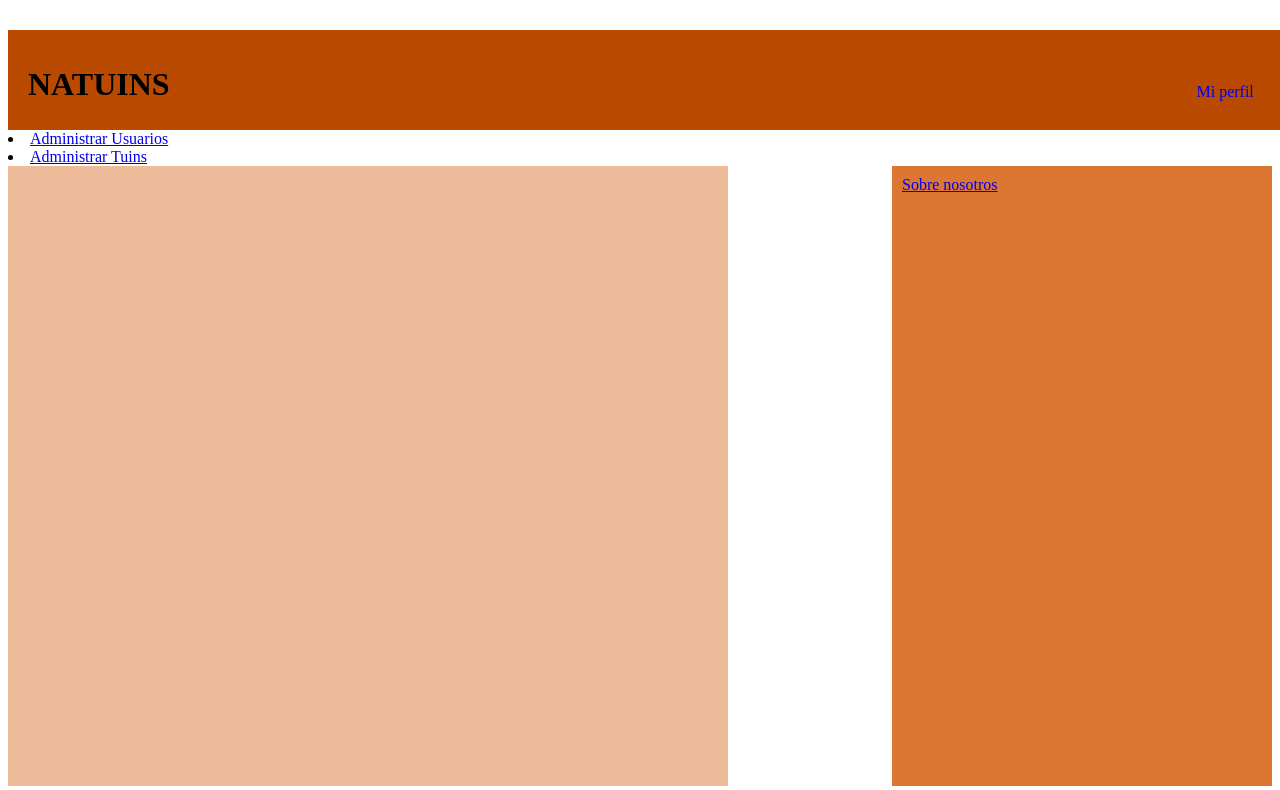
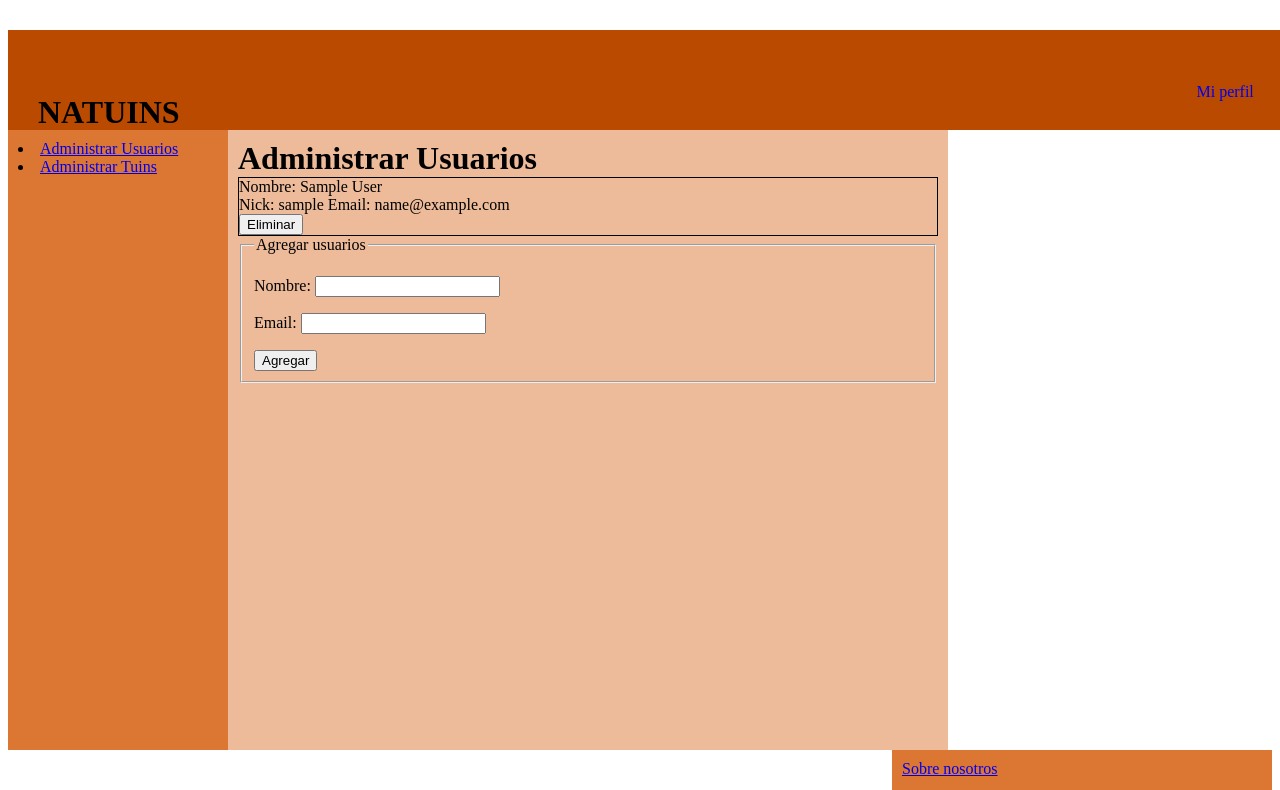
Before and after one commit to Rafaelml/NATUINS, a PHP site: page /views/inicio.php in a window 1280 px wide; the page is wider, and only the part inside the window is pictured. Shown: the top 790 px of that part. Run offline with PHP 8.4, Linux system fonts and the light colour scheme; the visitor is signed in with stand-in values (Sample User, id 1); tables that the repository leaves empty or names only in its code hold one stand-in row (values such as "Sample post").

Commit message:
Agregando cambios
Cambios de miguel jorge

```diff
--- a/controllers/Controller.php
+++ b/controllers/Controller.php
@@ -2,6 +2,7 @@
 
 require_once  '../models/UserNoR.php';
 require_once  '../models/UserR.php';
+require_once  '../models/Admin.php';
 
 class Controller{
     private $user;
@@ -76,7 +77,7 @@ class Controller{
         return $bool;
     }*/
 
-    public static function cargarWeb(){
+public static function cargarWeb(){
         header("Location: views/inicio.php");
     }
 
@@ -86,7 +87,13 @@ class Controller{
         if ($nick != null) {
             echo 'El nick insertado ya está en uso. Por favor pruebe con otro';
             exit();
-        } elseif ($email != null) {
+
+        } elseif (substr($user_data['nick'], 0, 5) =='admin'){
+            echo 'La palabra admin al inicio del usuario está reservada para los administradores.';
+            echo 'Por favor pruebe con otro nick';
+            exit();
+
+        }elseif ($email != null) {
             echo 'El email insertado ya está en uso. Por favor pruebe con otro';
             exit();
         } else {
@@ -99,15 +106,57 @@ class Controller{
             }
         }
     }
+    public static function delUser($userdel){
+        $user_data =array('idUser'=>$userdel);
+        $user =UserR::crea($user_data);
+        UserR::del($user);
+        header('Location: ../views/index2.php?$opcion=adminUser');
+    }
 
+    public static function obtUsers(){
+        $ver =Admin::viewUsers();
+        $cont =count($ver);
+        $mostrar ="";
+        for ($i = 0; $i < $cont; $i++) {
+            $a =$ver[$i]["name"];
+            $b =$ver[$i]["nick"];
+            $c =$ver[$i]["email"];
+            $mostrar.= '<div id="tuin">';
+            $mostrar.="Nombre: ";
+            $mostrar.=$a;
+            $mostrar.="<br/>";
+            $mostrar.="Nick: ";
+            $mostrar.=$b;
+            $mostrar.=" Email: ";
+            $mostrar.=$c;
+            $mostrar .='<form action="../controllers/ControllerUser.php?$userdel='.$b.'" method="POST">
+            <button type="submit">Eliminar</button></form></div>';
+        }
+        return $mostrar;
+    }
+    private static function cominit($nick){
+        $bool =true;
+        $a =substr($nick, 0, 5);
+        if($a =="admin"){
+            $bool =false;
+        }
+        return $bool;
+    }
     public static function login($nick,$pass,$cont){
-        $user =UserR::init_Session($nick,$pass);
+        if(Controller::cominit($nick)){
+            $user =UserR::init_Session($nick,$pass);
+        }
+        else {
+                $cont->user = Admin::init_Session($nick,$pass);
+                $cont->user->init_Session($nick, $pass);
+        }
         if($user){
             $cont->user =$user;
         }
         header('Location: ../views/index2.php');
     }
     public static function logout($cont){
+        $user_data =array();
         UserR::closeSession();
         $cont->user = new UserNoR();
         header('location: ../views/inicio.php');
--- a/models/Admin.php
+++ b/models/Admin.php
@@ -5,9 +5,65 @@
  * Date: 11/4/18
  * Time: 17:37
  */
-
-class Admin
+require_once ("../base/Conexion_BD_Natuins.php");
+class Admin extends UserNoR
 {
-
+    private $idAdmin;
+    private $nick;
+    private function __construct($user_data = array())
+    {
+        foreach ($user_data as $campo => $valor) {
+            $this->$campo = $valor;
+        }
+    }
+    public static function init_Session($nick ='' ,$password=''){
+        if(empty($nick) || empty($password)){
+            return false;
+        }
+        $bd = Conexion_BD_Natuins::getSingleton();
+        if(empty($nick) || empty($password)){
+            return false;
+        }
+        $bd->query = "SELECT * FROM admin WHERE nick = '$nick'  AND password='$password'";
+        $bd->get_results_from_query();
+        if(count($bd->rows) == 1){
+            foreach ($bd->rows[0] as $campo =>$valor){
+                $user_data[$campo] =$valor;
+            }
+            $user = new Admin($user_data);
+            $user->createSession();
+            return $user;
+        }
+        else{
+            return false;
+        }
+    }
+    private function createSession(){
+        $tipo = "admin";
+        session_start();
+        $_SESSION['usuario'] = $this->nick;
+        $_SESSION['login'] = true;
+        $_SESSION['tipo'] = $tipo;
+        $_SESSION['idUser'] = $this->idAdmin;
+        $_SESSION['pulsado'] =false;
+    }
+    public static function editTuins(){
+        $bd = Conexion_BD_Natuins::getSingleton();
+        $bd->query = "SELECT * FROM `cantantes`";
+        $bd->get_results_from_query();
+        return $bd->rows;
+    }
+    public static function viewConciertos(){
+        $bd = Conexion_BD_Natuins::getSingleton();
+        $bd->query = "SELECT * FROM `conciertos`";
+        $bd->get_results_from_query();
+        return $bd->rows;
+    }
+    public static function viewUsers(){
+        $bd = Conexion_BD_Natuins::getSingleton();
+        $bd->query = "SELECT * FROM `userr`";
+        $bd->get_results_from_query();
+        return $bd->rows;
+    }
 }
 ?>
--- a/models/UserNoR.php
+++ b/models/UserNoR.php
@@ -9,6 +9,7 @@ require_once "../base/config.php";
 require_once "../base/Conexion_BD_Natuins.php";
 class UserNoR
 {
+
     public static function viewTuins()
     {
         $tuin =null;
--- a/models/UserR.php
+++ b/models/UserR.php
@@ -30,6 +30,7 @@ class UserR extends UserNoR
             $this->$campo = $valor;
         }
     }
+
     public function getIdUser($user)
     {
         return $user->idUser;
@@ -53,9 +54,9 @@ class UserR extends UserNoR
     private static function set($user)
     {
         $bd = Conexion_BD_Natuins::getSingleton();
-        if (count($bd->rows) == 1) {
+        if (count($bd->rows) == 1 or $user->nick[0-4] =="admin") {
             return false;
-        } else {
+        }else {
             unset($bd->rows);
             $bd->query ="INSERT INTO `userr` (`idUser`, `name`, `nick`, `password`, `status`, `img`, `telefono`, `email`,`privacidad` ) VALUES (NULL, '$user->name', '$user->nick', '$user->password', '', '', '$user->telefono', '$user->email','$user->privacidad')";
             $bd->execute_single_query();
--- a/views/body/cabecera.php
+++ b/views/body/cabecera.php
@@ -1,6 +1,6 @@
 <div id="cabecera">
 	<div id="logo">
-		<h1>NATUINS</h1>
+        <h1><a href="index2.php" name="natuins">NATUINS</a></h1>
 	</div>
 
 	<div id="interUsuario">
--- a/views/body/contenido.php
+++ b/views/body/contenido.php
@@ -14,8 +14,16 @@
 	        echo Controller::viewTuins();
 	    }
 	    elseif($_SESSION['tipo'] == 'admin'){
-
-        }
+            echo '<h1>Administrar Usuarios</h1>';
+            echo Controller::obtUsers();
+            echo '<form action="../controllers/controllerCantantes.php" method="POST">
+                    <fieldset><legend>Agregar usuarios</legend>
+                    <p><label>Nombre:</label> <input type="text" name="username" /></p>
+                    <p><label>Email:</label> <input type="text" name="email" /></p>
+                    <button type="submit">Agregar</button>
+                    </fieldset>
+                    </form>';
+	    }
 	}
 	    else{
             echo'<div id="tuins">';
--- a/views/body/sidebarIzq.php
+++ b/views/body/sidebarIzq.php
@@ -1,22 +1,21 @@
  <?php
+        echo "<div id=\"sidebar-left\">";
         if(!isset($_SESSION['tipo']) ){
-            echo "<div id=\"sidebar-left\">
-                  <a href=\"noimplem.php\">Tendencias</a>
+            echo "<a href=\"noimplem.php\">Tendencias</a>
                   <p>#MadridVSJuve</p>
                   <p>#EsPenalti</p>
-                  <p>#CristianoTheBest</p>
-                  </div>";
+                  <p>#CristianoTheBest</p>";
         }
         elseif($_SESSION['tipo']=='usuario'){
-            echo "<div id=\"sidebar-left\">
-                  <a href=\"noimplem.php\">Tendencias</a>
+            echo "<a href=\"noimplem.php\">Tendencias</a>
                   <p>#MadridVSJuve</p>
                   <p>#EsPenalti</p>
-                  <p>#CristianoTheBest</p>
-                  </div>";
+                  <p>#CristianoTheBest</p>";
+
         }
         else{
             echo '<li><a href="contenido.php?$opcion=adminusuarios">Administrar Usuarios</a></li>';
             echo '<li><a href="contenedo.php?$opcion=adminTuins">Administrar Tuins</a></li>';
         }
+         echo"</div>";
 ?>
--- a/views/buscador.php
+++ b/views/buscador.php
@@ -36,7 +36,7 @@ require_once("../models/UserNoR.php");
 			<?php include ('body/cabecera.php'); ?>
 
 			<?php include ('body/navegador.php'); ?>
-		</div>
+
 
 		<?php include ('body/sidebarIzq.php'); ?>
 
```
Also changed, not shown: controllers/ControllerUser.php (added, +15 -0 lines).
